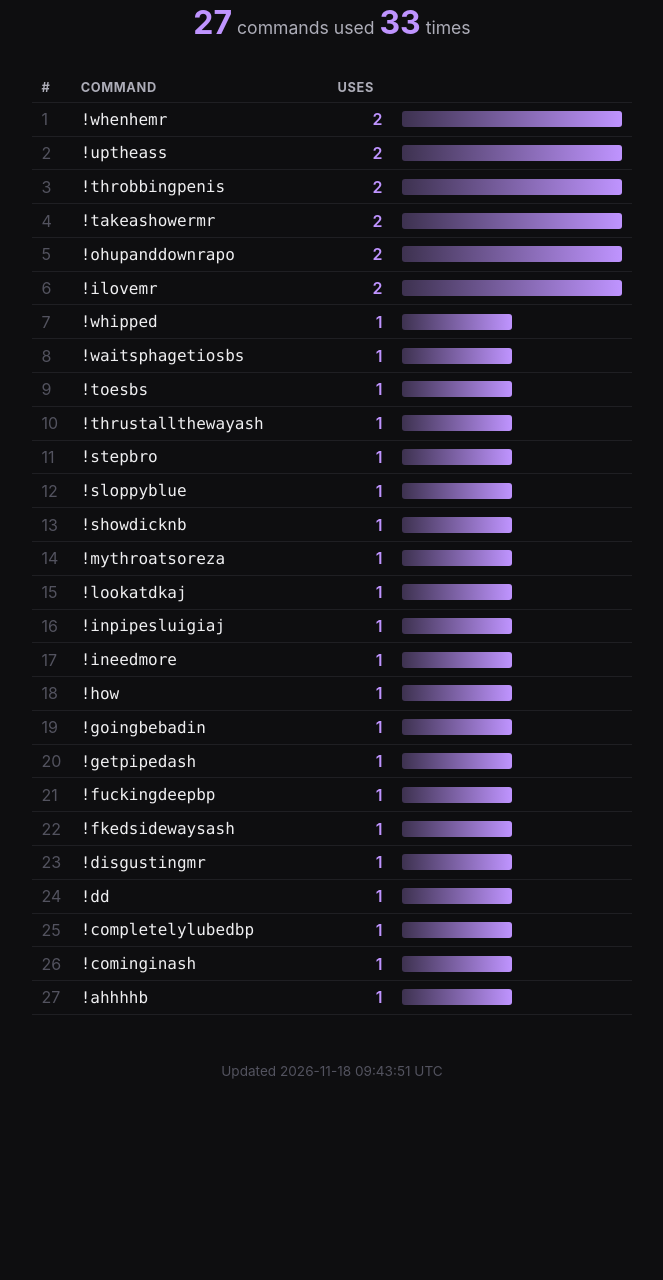
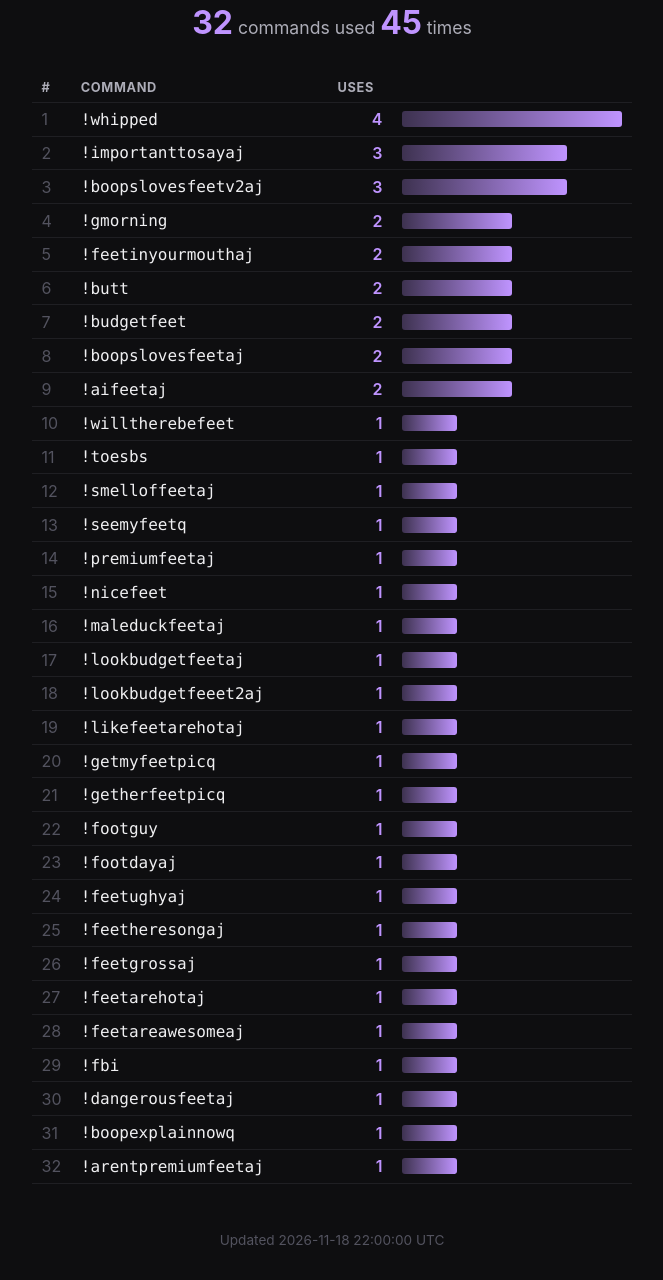
Before and after one commit to aionjanis/aionjanis.github.io, a plain HTML site: page stats-yesterday.html in a window 1280 px wide. Shown: the part 195-1475 px from the top of the page, without its empty margins (308-971 px from the left). Before the commit the page ends 1306 px from the top, so only its background shows below. Drawn offline with Linux system fonts and the light colour scheme.

Commit message:
Update stats-yesterday.html (2026-11-18T22:00:00.557Z)

```diff
--- a/stats-yesterday.html
+++ b/stats-yesterday.html
@@ -184,7 +184,7 @@
 		</nav>
 
 		<p class="total">
-			<span class="big inline">27</span> commands used <span class="big inline">33</span> times
+			<span class="big inline">32</span> commands used <span class="big inline">45</span> times
 		</p>
 
 
@@ -194,172 +194,202 @@
 				<tbody>
 					<tr>
 						<td class="rank">1</td>
-						<td class="cmd">!whenhemr</td>
-						<td class="uses">2</td>
+						<td class="cmd">!whipped</td>
+						<td class="uses">4</td>
 						<td class="bar-cell"><div class="bar" style="width:100%"></div></td>
 					</tr>
 					<tr>
 						<td class="rank">2</td>
-						<td class="cmd">!uptheass</td>
-						<td class="uses">2</td>
-						<td class="bar-cell"><div class="bar" style="width:100%"></div></td>
+						<td class="cmd">!importanttosayaj</td>
+						<td class="uses">3</td>
+						<td class="bar-cell"><div class="bar" style="width:75%"></div></td>
 					</tr>
 					<tr>
 						<td class="rank">3</td>
-						<td class="cmd">!throbbingpenis</td>
-						<td class="uses">2</td>
-						<td class="bar-cell"><div class="bar" style="width:100%"></div></td>
+						<td class="cmd">!boopslovesfeetv2aj</td>
+						<td class="uses">3</td>
+						<td class="bar-cell"><div class="bar" style="width:75%"></div></td>
 					</tr>
 					<tr>
 						<td class="rank">4</td>
-						<td class="cmd">!takeashowermr</td>
+						<td class="cmd">!gmorning</td>
 						<td class="uses">2</td>
-						<td class="bar-cell"><div class="bar" style="width:100%"></div></td>
+						<td class="bar-cell"><div class="bar" style="width:50%"></div></td>
 					</tr>
 					<tr>
 						<td class="rank">5</td>
-						<td class="cmd">!ohupanddownrapo</td>
+						<td class="cmd">!feetinyourmouthaj</td>
 						<td class="uses">2</td>
-						<td class="bar-cell"><div class="bar" style="width:100%"></div></td>
+						<td class="bar-cell"><div class="bar" style="width:50%"></div></td>
 					</tr>
 					<tr>
 						<td class="rank">6</td>
-						<td class="cmd">!ilovemr</td>
+						<td class="cmd">!butt</td>
 						<td class="uses">2</td>
-						<td class="bar-cell"><div class="bar" style="width:100%"></div></td>
+						<td class="bar-cell"><div class="bar" style="width:50%"></div></td>
 					</tr>
 					<tr>
 						<td class="rank">7</td>
-						<td class="cmd">!whipped</td>
-						<td class="uses">1</td>
+						<td class="cmd">!budgetfeet</td>
+						<td class="uses">2</td>
 						<td class="bar-cell"><div class="bar" style="width:50%"></div></td>
 					</tr>
 					<tr>
 						<td class="rank">8</td>
-						<td class="cmd">!waitsphagetiosbs</td>
-						<td class="uses">1</td>
+						<td class="cmd">!boopslovesfeetaj</td>
+						<td class="uses">2</td>
 						<td class="bar-cell"><div class="bar" style="width:50%"></div></td>
 					</tr>
 					<tr>
 						<td class="rank">9</td>
-						<td class="cmd">!toesbs</td>
-						<td class="uses">1</td>
+						<td class="cmd">!aifeetaj</td>
+						<td class="uses">2</td>
 						<td class="bar-cell"><div class="bar" style="width:50%"></div></td>
 					</tr>
 					<tr>
 						<td class="rank">10</td>
-						<td class="cmd">!thrustallthewayash</td>
+						<td class="cmd">!willtherebefeet</td>
 						<td class="uses">1</td>
-						<td class="bar-cell"><div class="bar" style="width:50%"></div></td>
+						<td class="bar-cell"><div class="bar" style="width:25%"></div></td>
 					</tr>
 					<tr>
 						<td class="rank">11</td>
-						<td class="cmd">!stepbro</td>
+						<td class="cmd">!toesbs</td>
 						<td class="uses">1</td>
-						<td class="bar-cell"><div class="bar" style="width:50%"></div></td>
+						<td class="bar-cell"><div class="bar" style="width:25%"></div></td>
 					</tr>
 					<tr>
 						<td class="rank">12</td>
-						<td class="cmd">!sloppyblue</td>
+						<td class="cmd">!smelloffeetaj</td>
 						<td class="uses">1</td>
-						<td class="bar-cell"><div class="bar" style="width:50%"></div></td>
+						<td class="bar-cell"><div class="bar" style="width:25%"></div></td>
 					</tr>
 					<tr>
 						<td class="rank">13</td>
-						<td class="cmd">!showdicknb</td>
+						<td class="cmd">!seemyfeetq</td>
 						<td class="uses">1</td>
-						<td class="bar-cell"><div class="bar" style="width:50%"></div></td>
+						<td class="bar-cell"><div class="bar" style="width:25%"></div></td>
 					</tr>
 					<tr>
 						<td class="rank">14</td>
-						<td class="cmd">!mythroatsoreza</td>
+						<td class="cmd">!premiumfeetaj</td>
 						<td class="uses">1</td>
-						<td class="bar-cell"><div class="bar" style="width:50%"></div></td>
+						<td class="bar-cell"><div class="bar" style="width:25%"></div></td>
 					</tr>
 					<tr>
 						<td class="rank">15</td>
-						<td class="cmd">!lookatdkaj</td>
+						<td class="cmd">!nicefeet</td>
 						<td class="uses">1</td>
-						<td class="bar-cell"><div class="bar" style="width:50%"></div></td>
+						<td class="bar-cell"><div class="bar" style="width:25%"></div></td>
 					</tr>
 					<tr>
 						<td class="rank">16</td>
-						<td class="cmd">!inpipesluigiaj</td>
+						<td class="cmd">!maleduckfeetaj</td>
 						<td class="uses">1</td>
-						<td class="bar-cell"><div class="bar" style="width:50%"></div></td>
+						<td class="bar-cell"><div class="bar" style="width:25%"></div></td>
 					</tr>
 					<tr>
 						<td class="rank">17</td>
-						<td class="cmd">!ineedmore</td>
+						<td class="cmd">!lookbudgetfeetaj</td>
 						<td class="uses">1</td>
-						<td class="bar-cell"><div class="bar" style="width:50%"></div></td>
+						<td class="bar-cell"><div class="bar" style="width:25%"></div></td>
 					</tr>
 					<tr>
 						<td class="rank">18</td>
-						<td class="cmd">!how</td>
+						<td class="cmd">!lookbudgetfeeet2aj</td>
 						<td class="uses">1</td>
-						<td class="bar-cell"><div class="bar" style="width:50%"></div></td>
+						<td class="bar-cell"><div class="bar" style="width:25%"></div></td>
 					</tr>
 					<tr>
 						<td class="rank">19</td>
-						<td class="cmd">!goingbebadin</td>
+						<td class="cmd">!likefeetarehotaj</td>
 						<td class="uses">1</td>
-						<td class="bar-cell"><div class="bar" style="width:50%"></div></td>
+						<td class="bar-cell"><div class="bar" style="width:25%"></div></td>
 					</tr>
 					<tr>
 						<td class="rank">20</td>
-						<td class="cmd">!getpipedash</td>
+						<td class="cmd">!getmyfeetpicq</td>
 						<td class="uses">1</td>
-						<td class="bar-cell"><div class="bar" style="width:50%"></div></td>
+						<td class="bar-cell"><div class="bar" style="width:25%"></div></td>
 					</tr>
 					<tr>
 						<td class="rank">21</td>
-						<td class="cmd">!fuckingdeepbp</td>
+						<td class="cmd">!getherfeetpicq</td>
 						<td class="uses">1</td>
-						<td class="bar-cell"><div class="bar" style="width:50%"></div></td>
+						<td class="bar-cell"><div class="bar" style="width:25%"></div></td>
 					</tr>
 					<tr>
 						<td class="rank">22</td>
-						<td class="cmd">!fkedsidewaysash</td>
+						<td class="cmd">!footguy</td>
 						<td class="uses">1</td>
-						<td class="bar-cell"><div class="bar" style="width:50%"></div></td>
+						<td class="bar-cell"><div class="bar" style="width:25%"></div></td>
 					</tr>
 					<tr>
 						<td class="rank">23</td>
-						<td class="cmd">!disgustingmr</td>
+						<td class="cmd">!footdayaj</td>
 						<td class="uses">1</td>
-						<td class="bar-cell"><div class="bar" style="width:50%"></div></td>
+						<td class="bar-cell"><div class="bar" style="width:25%"></div></td>
 					</tr>
 					<tr>
 						<td class="rank">24</td>
-						<td class="cmd">!dd</td>
+						<td class="cmd">!feetughyaj</td>
 						<td class="uses">1</td>
-						<td class="bar-cell"><div class="bar" style="width:50%"></div></td>
+						<td class="bar-cell"><div class="bar" style="width:25%"></div></td>
 					</tr>
 					<tr>
 						<td class="rank">25</td>
-						<td class="cmd">!completelylubedbp</td>
+						<td class="cmd">!feetheresongaj</td>
 						<td class="uses">1</td>
-						<td class="bar-cell"><div class="bar" style="width:50%"></div></td>
+						<td class="bar-cell"><div class="bar" style="width:25%"></div></td>
 					</tr>
 					<tr>
 						<td class="rank">26</td>
-						<td class="cmd">!cominginash</td>
+						<td class="cmd">!feetgrossaj</td>
 						<td class="uses">1</td>
-						<td class="bar-cell"><div class="bar" style="width:50%"></div></td>
+						<td class="bar-cell"><div class="bar" style="width:25%"></div></td>
 					</tr>
 					<tr>
 						<td class="rank">27</td>
-						<td class="cmd">!ahhhhb</td>
+						<td class="cmd">!feetarehotaj</td>
 						<td class="uses">1</td>
-						<td class="bar-cell"><div class="bar" style="width:50%"></div></td>
+						<td class="bar-cell"><div class="bar" style="width:25%"></div></td>
+					</tr>
+					<tr>
+						<td class="rank">28</td>
+						<td class="cmd">!feetareawesomeaj</td>
+						<td class="uses">1</td>
+						<td class="bar-cell"><div class="bar" style="width:25%"></div></td>
+					</tr>
+					<tr>
+						<td class="rank">29</td>
+						<td class="cmd">!fbi</td>
+						<td class="uses">1</td>
+						<td class="bar-cell"><div class="bar" style="width:25%"></div></td>
+					</tr>
+					<tr>
+						<td class="rank">30</td>
+						<td class="cmd">!dangerousfeetaj</td>
+						<td class="uses">1</td>
+						<td class="bar-cell"><div class="bar" style="width:25%"></div></td>
+					</tr>
+					<tr>
+						<td class="rank">31</td>
+						<td class="cmd">!boopexplainnowq</td>
+						<td class="uses">1</td>
+						<td class="bar-cell"><div class="bar" style="width:25%"></div></td>
+					</tr>
+					<tr>
+						<td class="rank">32</td>
+						<td class="cmd">!arentpremiumfeetaj</td>
+						<td class="uses">1</td>
+						<td class="bar-cell"><div class="bar" style="width:25%"></div></td>
 					</tr>
 				</tbody>
 			</table>
 		</div>
 
 		<footer>
-			Updated 2026-11-18 09:43:51 UTC
+			Updated 2026-11-18 22:00:00 UTC
 		</footer>
 	</div>
 </body>
```
